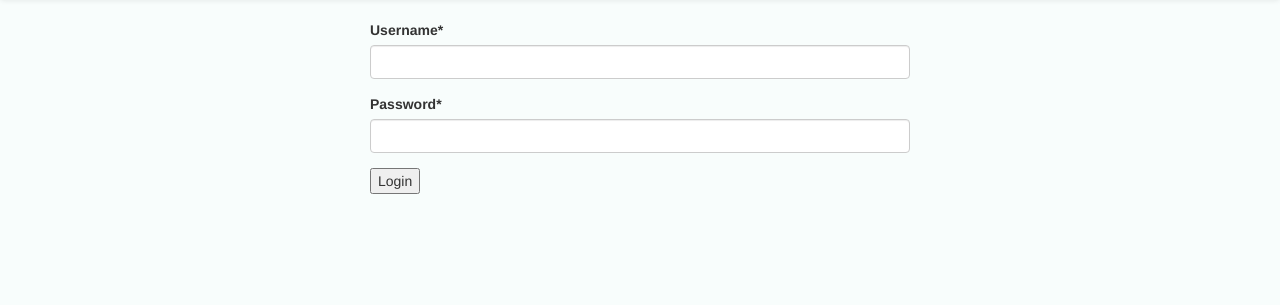
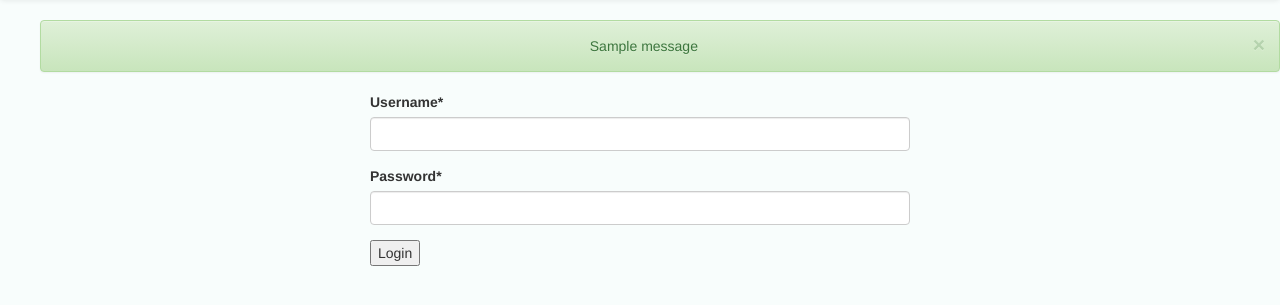
Before and after one commit to Teofil33/Srvup10, a Django app: a page that uses src/templates/base.html in a window 1280 px wide. Shown: the part 52-357 px from the top of the page. Run offline with Django 3.2, Linux system fonts and the light colour scheme; one stand-in notice (Sample message) is shown; parts of the project's set-up code (start-up, migrations or seed data) failed here and were passed over; some libraries are stand-ins or nearby versions.

Commit message:
Added messages, cleared out form labels

```diff
--- a/src/comments/views.py
+++ b/src/comments/views.py
@@ -1,5 +1,6 @@
 from django.shortcuts import render, redirect
 from django.contrib.auth.decorators import login_required
+from django.contrib import messages
 
 # Create your views here.
 
@@ -23,6 +24,7 @@ def comment_thread(request, id, cat_slug, vid_slug):
 		instance.path = request.get_full_path()
 		instance.content = comment_form.cleaned_data.get("content")
 		instance.save()
+		messages.success(request, "Thank you for your reply")
 		return redirect(comment.get_absolute_url())
 	context = {
 		"comment": comment,
--- a/src/templates/base.html
+++ b/src/templates/base.html
@@ -14,6 +14,16 @@
 </head>
 <body>
 	{% include 'navbar.html' %}
+	{% if messages %}
+	<ul class="messages">
+	    {% for message in messages %}
+	    <div class="alert alert-success alert-dismissible text-center">
+		  <a href="#" class="close" data-dismiss="alert" aria-label="close">&times;</a>
+		  <p{% if message.tags %} class="{{ message.tags }}"{% endif %}>{{ message }}</p>
+		</div>
+	    {% endfor %}
+	</ul>
+	{% endif %}
 	<div class="container">
 	{% block content %}
 		<h1>Hello</h1>
--- a/src/templates/comment_thread.html
+++ b/src/templates/comment_thread.html
@@ -6,6 +6,10 @@
 <style type="text/css">
 	{% block style %}
 	.reply_comment, .comment_display {
+		display: none;
+	}
+
+	.form-group > .control-label {
 		display: none;
 	}
 	{% endblock %}
--- a/src/templates/video_detail.html
+++ b/src/templates/video_detail.html
@@ -6,6 +6,9 @@
 <style type="text/css">
 	{% block style %}
 	.reply_comment, .comment_display {
+		display: none;
+	}
+	.form-group > .control-label {
 		display: none;
 	}
 	{% endblock %}
--- a/src/videos/views.py
+++ b/src/videos/views.py
@@ -1,6 +1,6 @@
 from django.shortcuts import render, redirect
 from django.contrib.auth.decorators import login_required
-
+from django.contrib import messages
 # Create your views here.
 
 from .models import Video, Category
@@ -25,6 +25,10 @@ def video_detail(request, cat_slug, vid_slug):
 		instance.path = request.get_full_path()
 		instance.content = form.cleaned_data.get('content')
 		instance.save()
+		if parent_comment:
+			messages.success(request, "Thank you for your Reply!")
+		else:
+			messages.success(request, "Thank you for your Comment!")
 		return redirect(video.get_absolute_url())
 
 	context = {
```
Also changed, not shown: src/comments/forms.py (+9 -0 lines), src/db.sqlite3, 3 other files.
